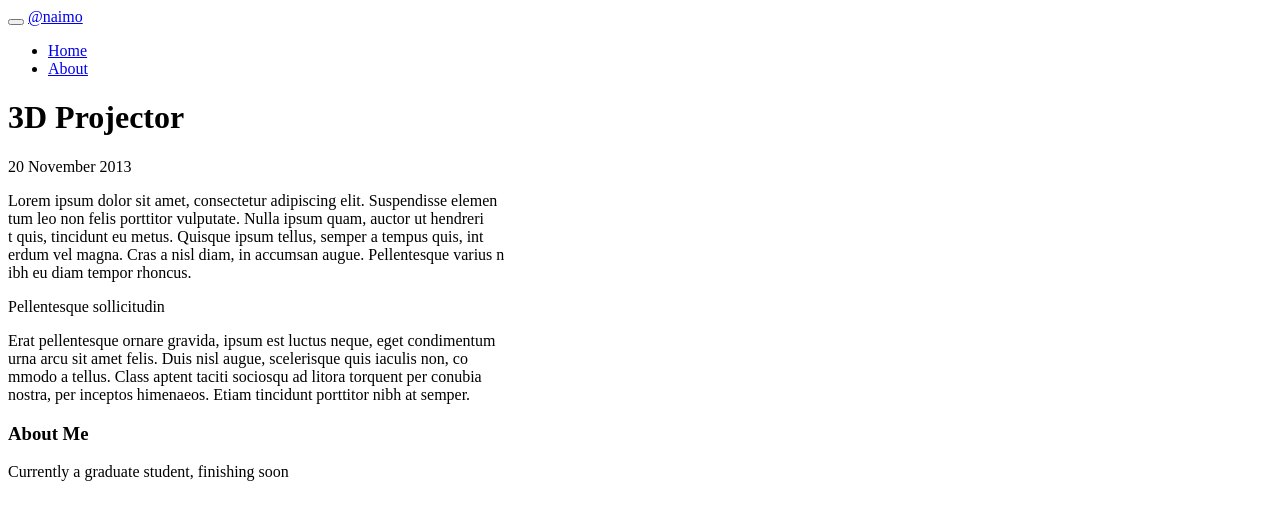
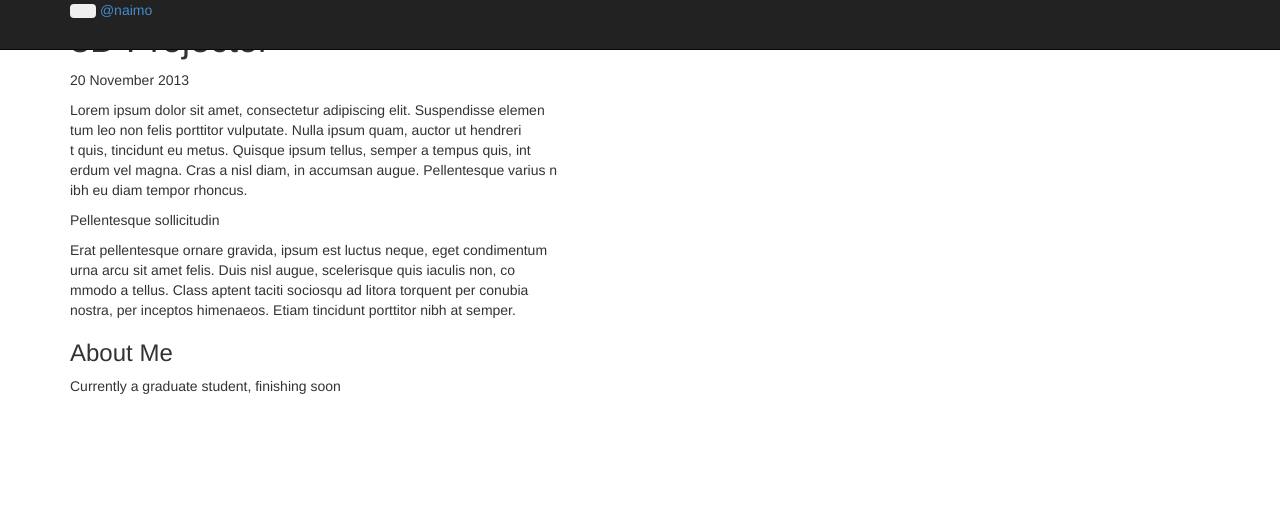
Before and after one commit to naimo/nicolas.github.com, a Jekyll site: the page built from _posts/2013-11-20-3d-projector.md, in a window 1280 px wide. Shown: the top 520 px of the page. Built offline with Jekyll 4.4.1, drawn with Linux system fonts in a browser that asks for light colours; Markdown is read by kramdown in place of the engine named in the settings.

Commit message:
Update header.html

```diff
--- a/_includes/header.html
+++ b/_includes/header.html
@@ -4,7 +4,7 @@
     <title>{{ page.title }}</title>
 <meta name="viewport" content="width=device-width, initial-scale=1.0">
     <!-- Bootstrap -->
-    <link href="{{site.url}}/css/bootstrap.min.css" rel="stylesheet">
+    <link href="{{site.url}}/assets/css/bootstrap.min.css" rel="stylesheet">
 
     <!-- HTML5 Shim and Respond.js IE8 support of HTML5 elements and media queries -->
     <!-- WARNING: Respond.js doesn't work if you view the page via file:// -->
```
